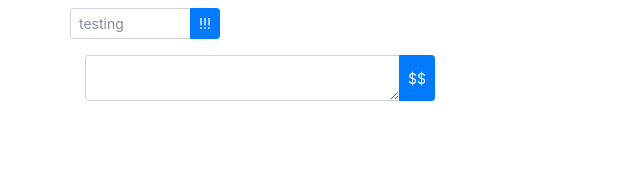
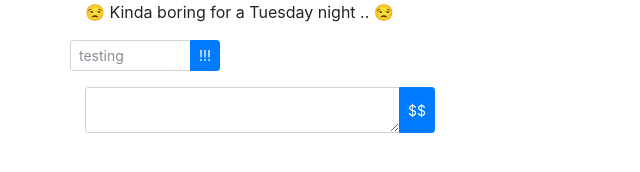
Before and after one commit to bootcamp-2017/testing, a plain HTML site: page index.html in a window 1280 px wide. Shown: the whole page, without its empty margins (0-640 px from the left). Drawn offline with nearby package versions, Linux system fonts and the light colour scheme; no server answers.

Commit message:
Update index.html

```diff
--- a/index.html
+++ b/index.html
@@ -24,7 +24,7 @@
 
 
       <!-- <img src="DvwGf.jpg" alt="Ghosted"> -->
-      <h3></h3>
+      <p>😒 Kinda boring for a Tuesday night .. 😒</p>
       <div class="row mb-3">
         <form id="loginfrm">
           <div class="input-group input-group-sm float-left" style="width: 150px">
```
